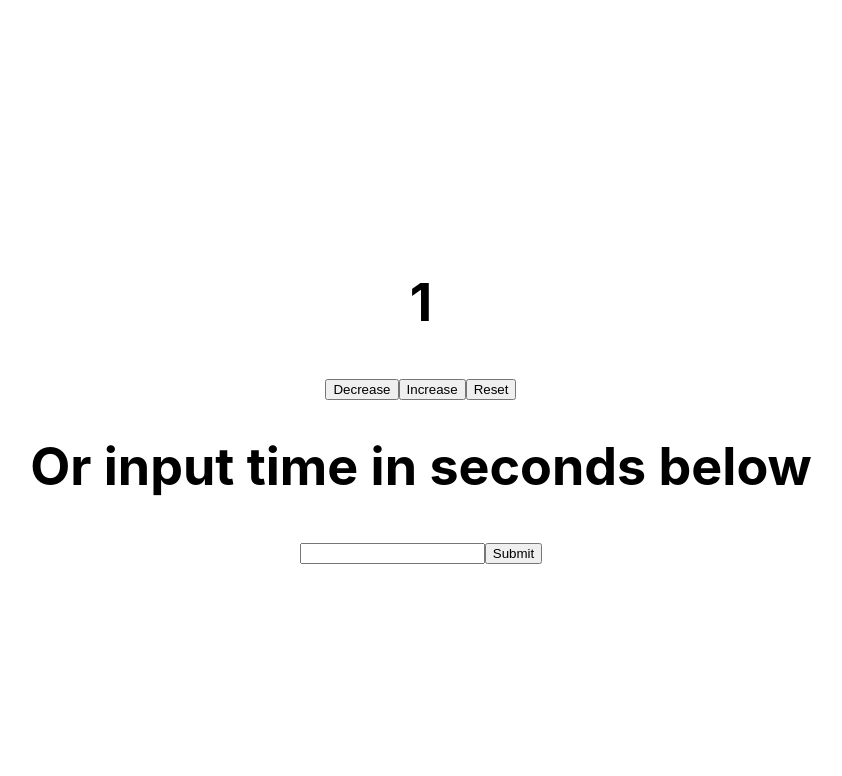
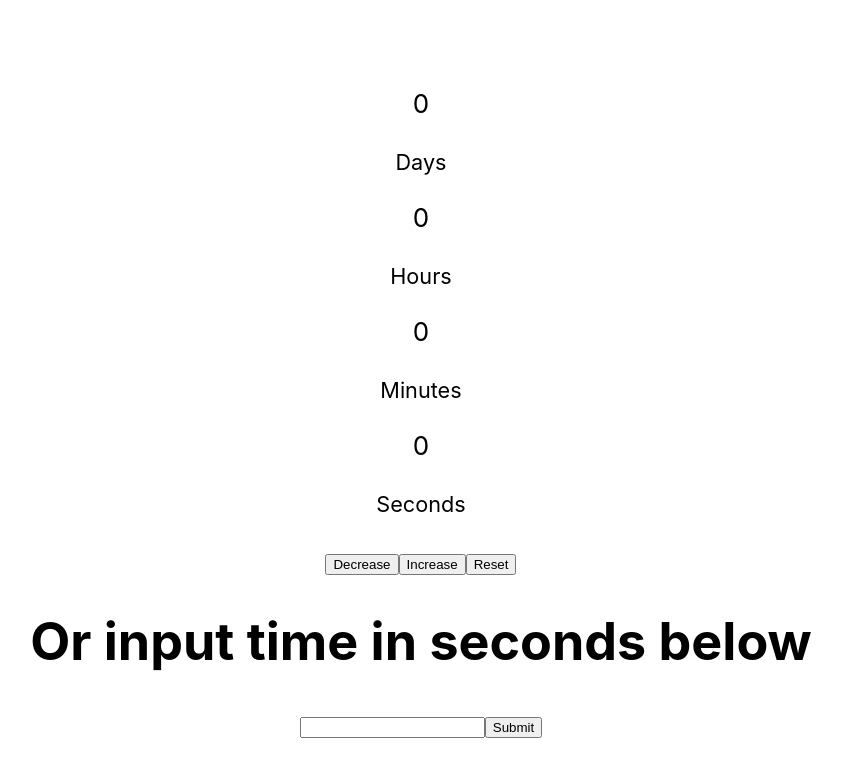
Before and after one commit to Macm91/FullCalendarPractice, a React (Create React App) app: page /timer in a window 1280 px wide. Shown: the top 776 px of the page, without its empty margins (219-1061 px from the left). Built offline with nearby package versions, Linux system fonts and the light colour scheme.

Commit message:
created minutes, hours and days in timerSlice. Show them in the html of Timer component

```diff
--- a/src/features/Timer/Timer.jsx
+++ b/src/features/Timer/Timer.jsx
@@ -7,7 +7,10 @@ import { useState } from "react";
 
 export function Timer(){
     const dispatch = useDispatch();
-    const count = useSelector((state) => state.timer.value)
+    const secondCount = useSelector((state) => state.timer.seconds)
+    const minuteCount = useSelector((state) => state.timer.minutes)
+    const hourCount = useSelector((state) => state.timer.hours)
+    const dayCount = useSelector((state) => state.timer.days)
     const [seconds, setSeconds] = useState ()
 
 
@@ -30,7 +33,26 @@ export function Timer(){
 
 return(
     <div>
-       <h1>{count}</h1>
+        <section>
+            <p>{dayCount}</p>
+            <p><small>Days</small></p>
+        </section>
+        <section>
+            <p>{hourCount}</p>
+            <p><small>Hours</small></p>
+        </section>
+        <section>
+            <p>{minuteCount}</p>
+            <p><small>Minutes</small></p>
+        </section>
+        <section>
+            <p>{secondCount}</p>
+            <p><small>Seconds</small></p>
+        </section>
+
+
+
+
        <button onClick={()=> handleDecrement()}>
            Decrease
         </button>
--- a/src/features/Timer/timerSlice.jsx
+++ b/src/features/Timer/timerSlice.jsx
@@ -2,9 +2,10 @@ import { createSlice } from "@reduxjs/toolkit";
 import { act } from "react-dom/test-utils";
 
 const initialState = {
-   value: 1,
-//    status: 'paused',
-//    decrement_interval: 0
+    days: 0,
+    hours: 0,
+    minutes: 0,
+    seconds: 0,
 };
 
 export const timerSlice = createSlice({
@@ -12,21 +13,23 @@ export const timerSlice = createSlice({
     initialState,
     reducers: {
         decrement(state) {
-            if (state.value !== 0){
-                state.value -= 1;
+            if (state.seconds !== 0){
+                state.seconds -= 1;
             }
         },
         increment(state){
-            state.value += 1;
+            state.seconds += 1;
         },
         reset(state) {
             if (state.value !== 0){
-                state.value = 0
+                state.seconds = 0;
+                state.minutes =0;
+                state.hours =0;
+                state.days = 0;
             }
         },
         inputSeconds(state, action){
-            debugger
-            state.value = action.payload;
+            state.seconds = action.payload;
         }
     }
 })
```
